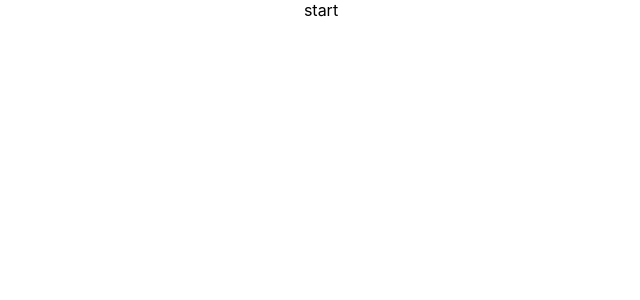
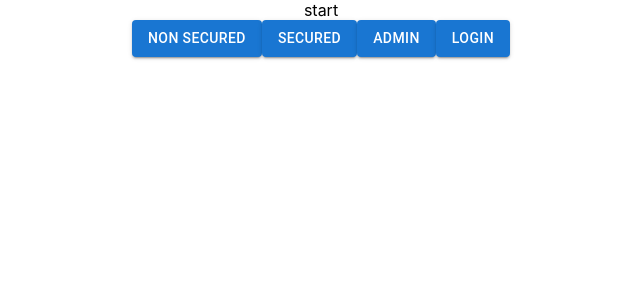
Before and after one commit to michal98kowalczyk/DoIt-web, a React (Create React App) app: page / in a window 1280 px wide. Shown: the top 300 px of the page, without its empty margins (319-959 px from the left). Built offline with nearby package versions, Linux system fonts and the light colour scheme.

Commit message:
initial fetches

```diff
--- a/src/app/App.jsx
+++ b/src/app/App.jsx
@@ -1,9 +1,94 @@
+import React from 'react';
 import './App.css';
+import { Button } from '@mui/material';
 
 const  App = () => {
+
+  // const handleClick = ()=> {
+  //   console.log('button clicked');
+  //   loadData();
+  // }
+
+  const handleClickNonSecured = async ()=>{
+    console.log('loadData');
+
+    const response = await fetch("http://localhost:8080/api/v1/auth/hello");
+    console.log(response);
+    const jsonData = await response.text();
+    console.log(jsonData);
+  }
+
+  const handleClickSecured =async  ()=> {
+    console.log('handleClickSecured');
+
+    const token ='eyJhbGciOiJIUzI1NiJ9.eyJzdWIiOiJtaWNoYWx0ZXN0QGVtYWlsLmNvbSIsImlhdCI6MTY4MDU0MDU4NCwiZXhwIjoxNjgwNTY5Mzg0fQ.2yddHTT9ptjon6DrTEowyyEMnOt4NycPXo6SEvNDE8Y';
+    const requestParams = {
+      method: "GET",
+      headers:{
+        "Content-Type": "application/json",
+        "Authorization": `Bearer ${token}`
+      }
+    }
+    const response = await fetch("http://localhost:8080/api/v1/hello",requestParams);
+    console.log(response);
+    const jsonData = await response.text();
+    console.log(jsonData);
+  }
+
+  const handleClickAdmin =async  ()=> {
+    console.log('handleClickSecured');
+
+    const token ='eyJhbGciOiJIUzI1NiJ9.eyJzdWIiOiJzdXBlcnVzZXJAZ21haWwuY29tIiwiaWF0IjoxNjgwNTU0OTc4LCJleHAiOjE2ODA1ODM3Nzh9.WHH7sIIMsnS1tLF4J9dxGhiVsW66yHtzciFfShDEMko';
+    const requestParams = {
+      method: "GET",
+      headers:{
+        "Content-Type": "application/json",
+        "Authorization": `Bearer ${token}`
+      }
+    }
+    const response = await fetch("http://localhost:8080/api/v1/admin/hello",requestParams);
+    console.log(response);
+    const jsonData = await response.text();
+    console.log(jsonData);
+  }
+
+  const handleLogin =async  ()=> {
+    console.log('handleClickSecured');
+    const token ='eyJhbGciOiJIUzI1NiJ9.eyJzdWIiOiJzdXBlcnVzZXJAZ21haWwuY29tIiwiaWF0IjoxNjgwNTUwNzA1LCJleHAiOjE2ODA1Nzk1MDV9.wyZZb56X2wHYqR6bNPMeeya5N4DHjG7psyYqqItRwC4';
+
+    const requestParams = {
+      method: "POST",
+      headers:{
+        "Content-Type": "application/json",
+        "Authorization": `Bearer ${token}`
+      },
+      body: JSON.stringify({
+        "email":"superuser@gmail.com",
+        "password":"superuser"}),
+
+
+    }
+    const response = await fetch("http://localhost:8080/api/v1/auth/authenticate",requestParams);
+    console.log(response);
+    const jsonData = await response.text();
+    console.log(jsonData);
+  }
+
   return (
     <div className="App">
       <div> start </div>
+      <Button
+        onClick={handleClickNonSecured}
+        variant="contained">Non Secured</Button>
+        <Button
+        onClick={handleClickSecured}
+        variant="contained">Secured</Button>
+        <Button
+        onClick={handleClickAdmin}
+        variant="contained">Admin</Button>
+        <Button
+        onClick={handleLogin}
+        variant="contained">Login</Button>
     </div>
   );
 }
```
Also changed, not shown: package.json (+10 -3 lines), 1 other file (tests, documents, lock files or other folders).
